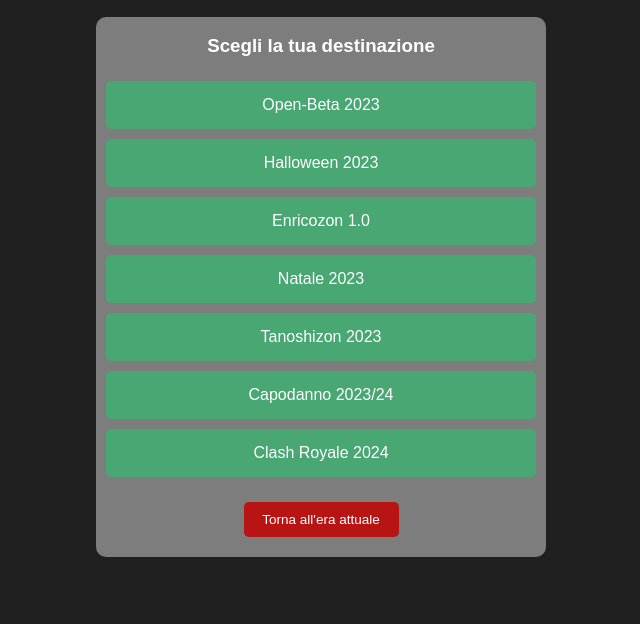
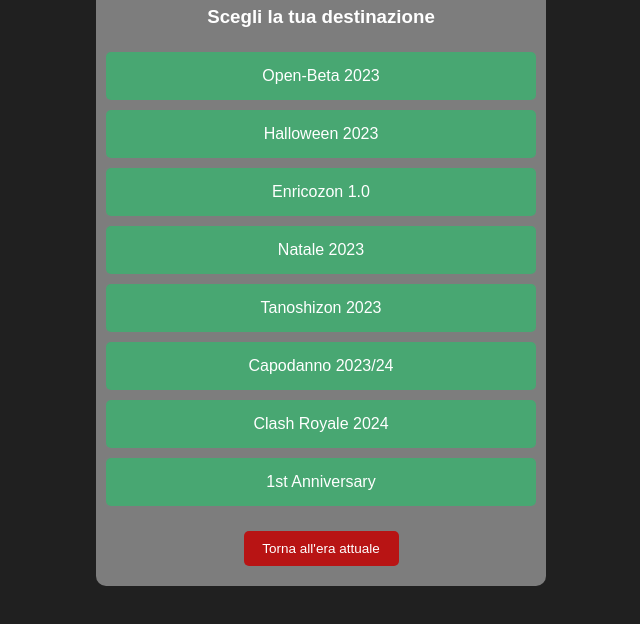
Before and after one commit to Enricozon-Team/time, a plain HTML site: page index.html in a window 1280 px wide. Shown: the part 288-912 px from the top of the page, without its empty margins (319-959 px from the left). Drawn offline with Linux system fonts and the light colour scheme.

Commit message:
aggiunto 1st anniversary

```diff
--- a/index.html
+++ b/index.html
@@ -139,6 +139,7 @@
         <a href="https://enricozon-team.github.io/tanoshizon/">Tanoshizon 2023</a>
         <a href="https://enricozon-team.github.io/enricozon-capodanno-2023-2024/">Capodanno 2023/24</a>
         <a href="https://enricozon-team.github.io/enricozon-clash-royale-2024/">Clash Royale 2024</a>
+        <a href="https://enricozon-team.github.io/enricozon1stanniversary/">1st Anniversary</a>
 
         <a href="https://enricozon.mom" id="returnButton">Torna all'era attuale</a>
     </div>
```
